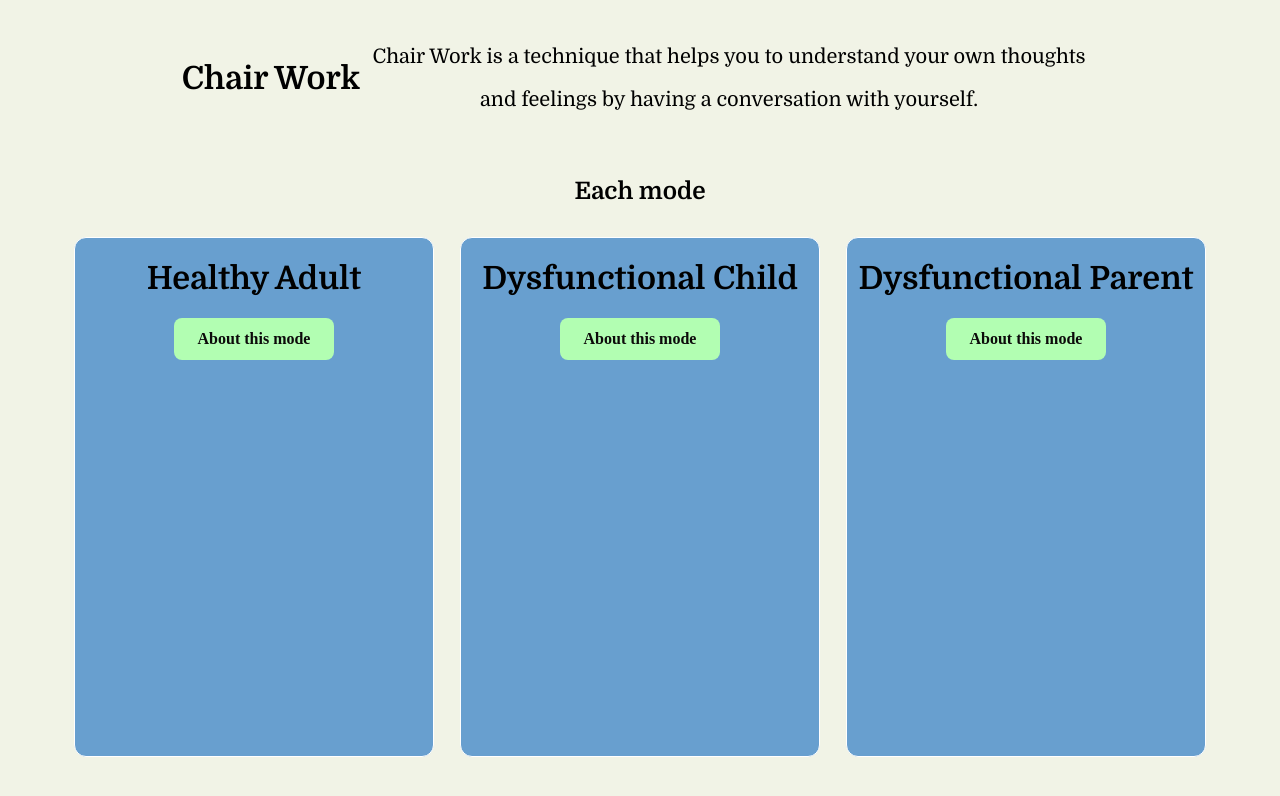
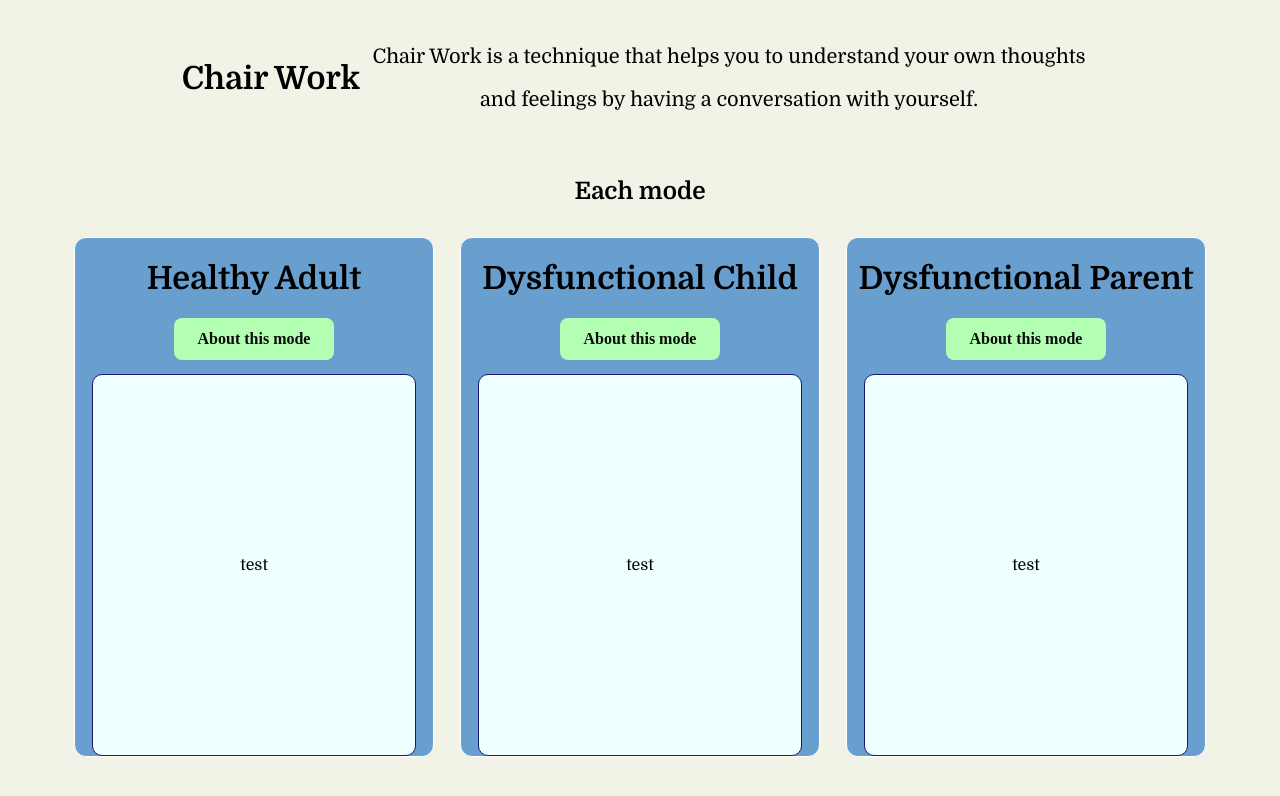
Before and after one commit to Kaikei-e/Weathering, a Next.js app in the folder cognit/: page /chairWork in a window 1280 px wide. Shown: the top 796 px of the page. Built offline with nearby package versions, Linux system fonts and the light colour scheme.

Commit message:
Cognit: add white card to place sentence

```diff
--- a/cognit/src/components/schema/mode.tsx
+++ b/cognit/src/components/schema/mode.tsx
@@ -1,5 +1,5 @@
 /** @jsxImportSource @emotion/react */
-import { css } from "@emotion/css";
+import { css } from "@emotion/react";
 import React, { useState } from "react";
 import Modal from "../base/modal/modal";
 import ModalButton from "../base/modal/modalButton";
@@ -36,6 +36,22 @@ export const Schema: React.FC<Props> = (props: Props) => {
           content={props.modeStatement}
         />
       }
+      <div
+        css={css`
+          width: 90%;
+          height: 80%;
+          margin-top: 4%;
+          border-radius: 10px;
+          border: midnightblue solid 1px;
+          display: flex;
+          flex-direction: column;
+          justify-content: center;
+          text-align: center;
+          background-color: azure;
+        `}
+      >
+        <text>test</text>
+      </div>
     </div>
   );
 };
--- a/cognit/src/pages/chairWork/index.tsx
+++ b/cognit/src/pages/chairWork/index.tsx
@@ -1,7 +1,4 @@
 /** @jsxImportSource @emotion/react */
-
-import axios from "axios";
-import { useEffect } from "react";
 import { css } from "@emotion/react";
 import { Schema } from "@/components/schema/mode";
 import StatementParagraph from "@/components/base/modal/statementParagraph";
```
